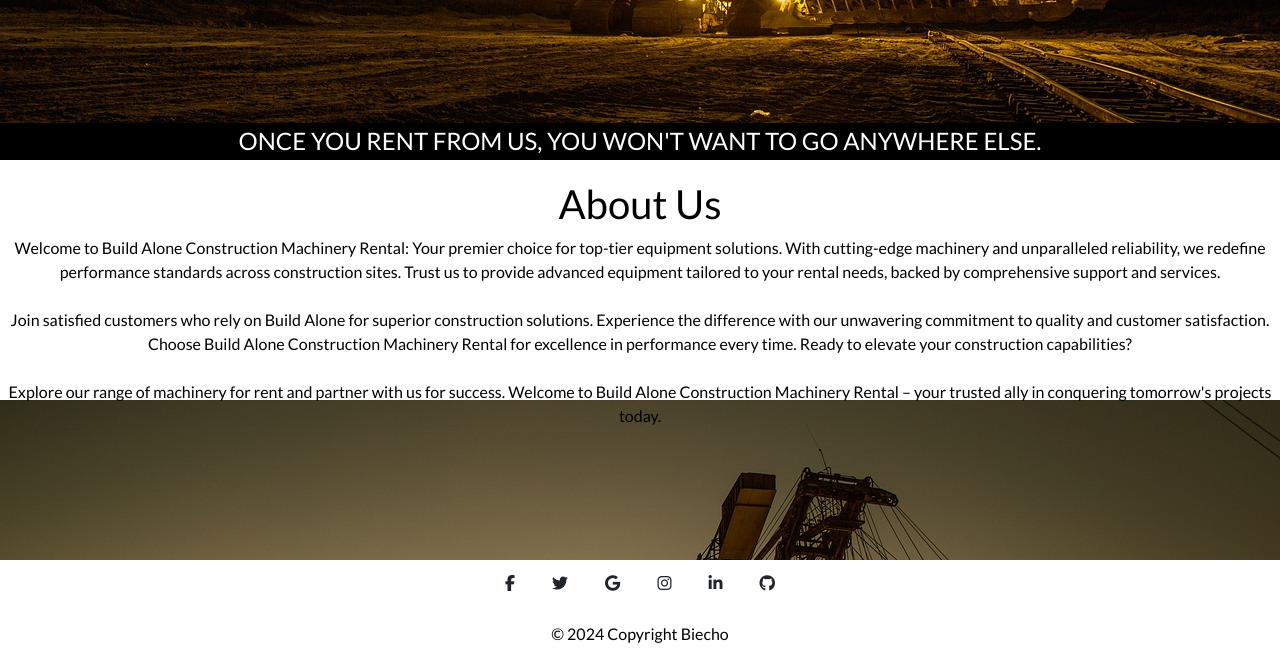
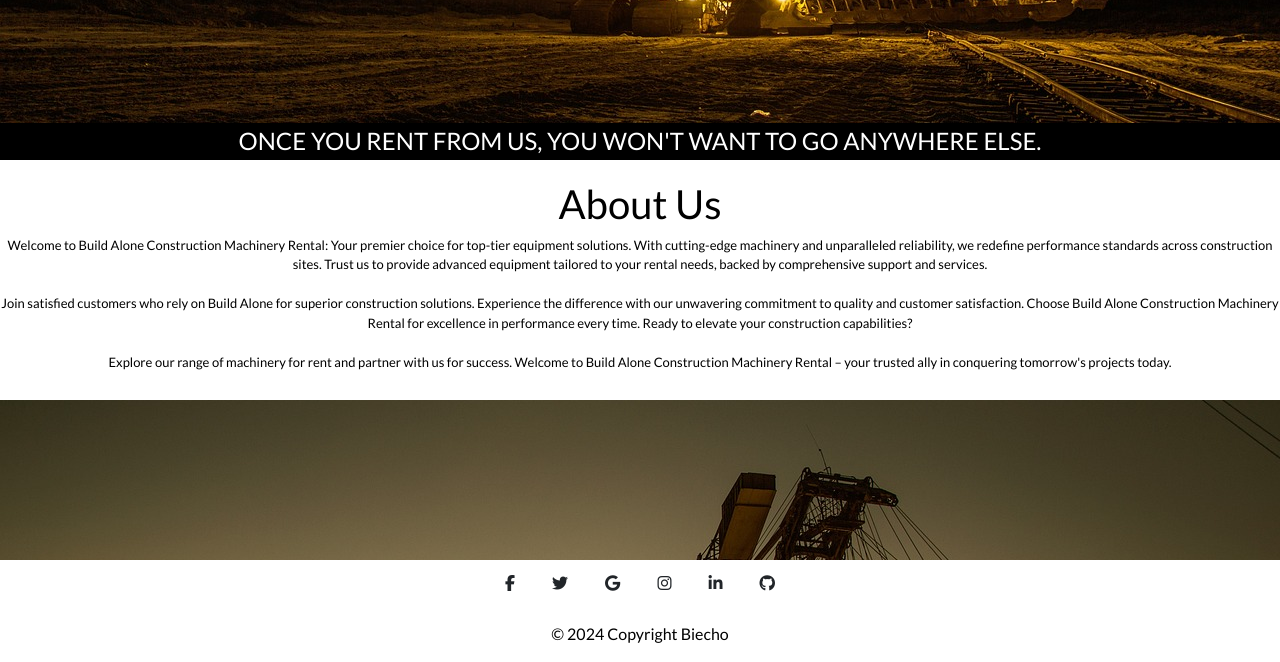
Before and after one commit to Biecho88/build_alone, a Django app: page / in a window 1280 px wide. Shown: the part 677-1339 px from the top of the page. Run offline with Django 3.2, Linux system fonts and the light colour scheme; some libraries are stand-ins or nearby versions.

```diff
--- a/static/css/base.css
+++ b/static/css/base.css
@@ -296,13 +296,13 @@ input[name='q']::placeholder {
 /* Main text on main page */
 @media (max-width: 1472px) {
     .media_size{
-        font-size: medium;
+        font-size: small;
     }
 }
 
 @media (max-width: 1024px) {
     .media_size{
-        font-size: small;
+        font-size: x-small;
     }
 }
 
```
Also changed, not shown: README.md.
